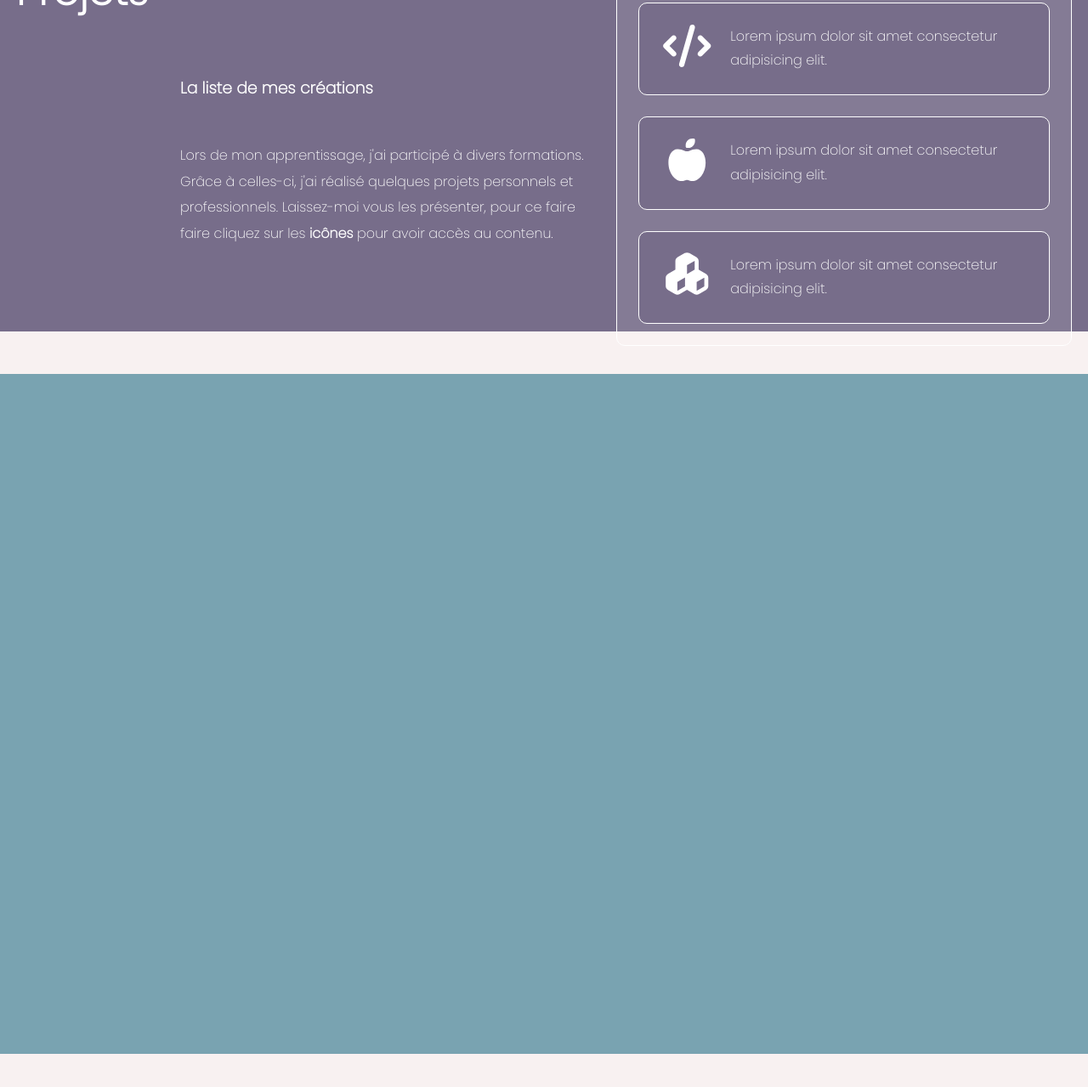
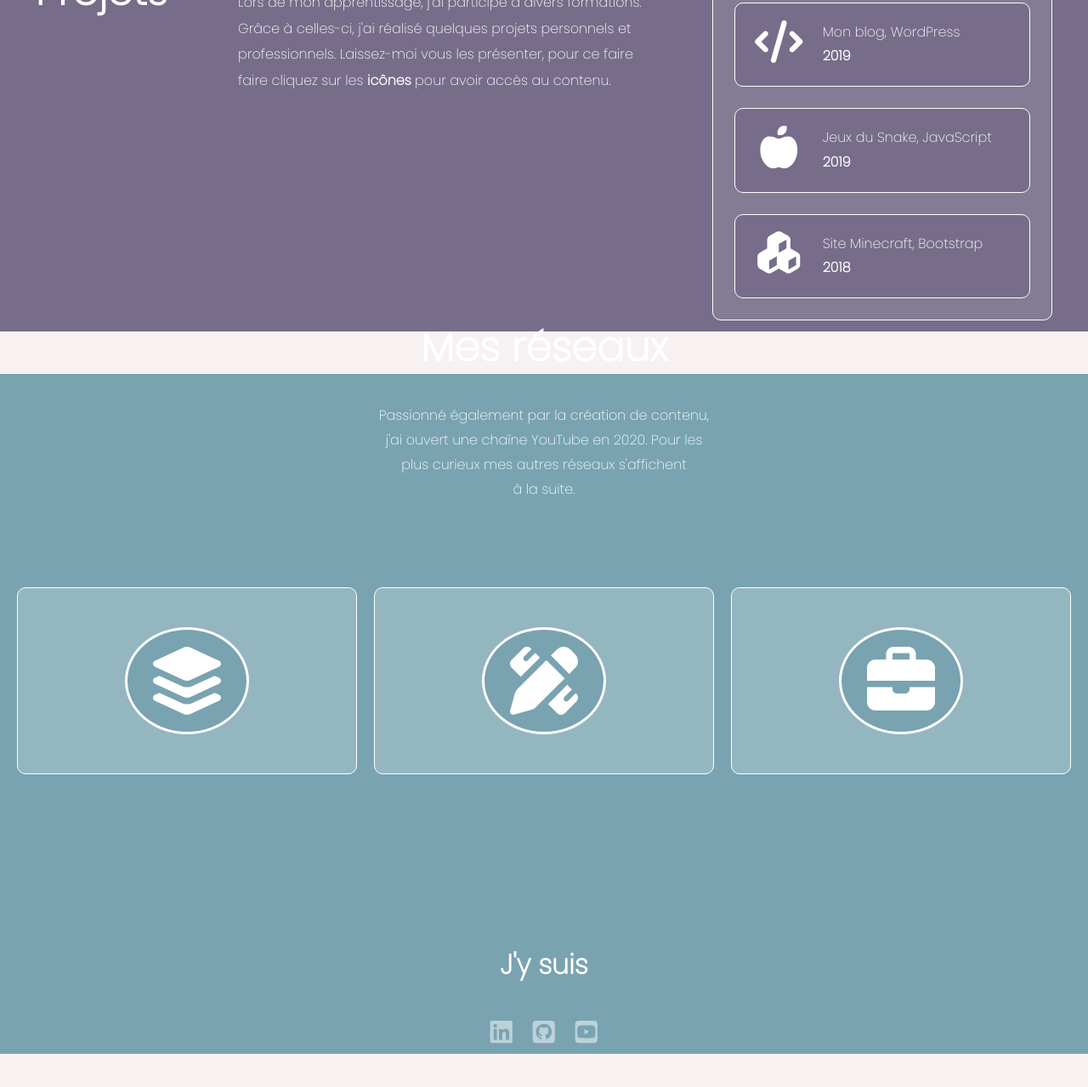
Before and after one commit to tomcodeur/portfolio_2021, a plain HTML site: page index.html in a window 1280 px wide. Shown: the part 2960-4239 px from the top of the page at 85% size. Before the commit the page ends 4200 px from the top, so only its background shows below. Drawn offline with Linux system fonts and the light colour scheme.

Commit message:
Ajout de la section réseaux sociaux

```diff
--- a/index.html
+++ b/index.html
@@ -71,38 +71,71 @@
         <div class="projects__gallery">
             <div class="projects__gallery block --un">
                 <a href="https://bopeep-co.com/" target="blank" title="Bopeep & Co"><i class="fas fa-baby"></i></a>
-                <p>Lorem ipsum dolor sit amet consectetur adipisicing elit.</p>
+                <p>Crèche bilingue, WordPress <br><b>2020</b></p>
             </div>
 
             <div class="projects__gallery block --deux">
                 <a href="https://nostalgic-nightingale-2863f5.netlify.app/" target="blank" title="App Météo"><i class="fas fa-cloud-sun-rain"></i></a>
-                <p>Lorem ipsum dolor sit amet consectetur adipisicing elit.</p>
+                <p>Application Météo, React <br><b>2020</b></p>
             </div>
 
             <div class="projects__gallery block --trois">
                 <a href="http://portfolio.tomcodeur.com/" target="blank" title="Portfolio 2020"><i class="fas fa-user-cog"></i></a>
-                <p>Lorem ipsum dolor sit amet consectetur adipisicing elit.</p>
+                <p>Portfolio, BULMA & SASS <br><b>2020</b></p>
             </div>
 
             <div class="projects__gallery block --quatre">
                 <a href="https://www.tomcodeur.com" target="blank" title="Mon blog""><i class="fas fa-code"></i></i></a>
-                <p>Lorem ipsum dolor sit amet consectetur adipisicing elit.</p>
+                <p>Mon blog, WordPress <br><b>2019</b></p>
             </div>
 
             <div class="projects__gallery block --cinq">
                 <a href="http://portfolio.tomcodeur.com/projects/snake-js/" target="blank" title="Jeu du Snake"><i class="fas fa-apple-alt"></i></a>
-                <p>Lorem ipsum dolor sit amet consectetur adipisicing elit.</p>
+                <p>Jeux du Snake, JavaScript <br><b>2019</b></p>
             </div>
 
             <div class="projects__gallery block --six">
                 <a href="http://portfolio.tomcodeur.com/projects/boots-mine/" target="blank" title="Minecraft - 2018"><i class="fas fa-cubes"></i></i></a>
-                <p>Lorem ipsum dolor sit amet consectetur adipisicing elit.</p>
+                <p>Site Minecraft, Bootstrap <br><b>2018</b></p>
             </div>
         </div>
     </section>
 
     <section id="networks" class="networks">
-
+        <h2 class="networks__title">Mes réseaux</h2>
+        <p class="networks__text">
+            Passionné également par la création de contenu,<br>
+            j'ai ouvert une chaîne YouTube en 2020. Pour les<br>
+            plus curieux mes autres réseaux s'affichent<br> à la
+            suite.
+        </p>
+        <div class="networks__videos">
+            <div class="networks__videos block --un">
+                <a href="https://www.youtube.com/embed/playlist?list=PLy1hoMTS0yE8mndWZSM0A3Q1Nv-9-VVk_" target='blank'>
+                    <i class="fas fa-layer-group"></i>
+                </a>
+                <p class="description"><b>Développement</b></p>
+            </div>
+            <div class="networks__videos block --deux">
+                <a href="https://www.youtube.com/embed/playlist?list=PLy1hoMTS0yE-qWqVBfIbefHBfD07rx3uf" target='blank'>
+                    <i class="fas fa-pencil-ruler"></i>
+                </a>
+                <p class="description"><b>Pratiquer</b></p>
+            </div>
+            <div class="networks__videos block --trois">
+                <a href="https://www.youtube.com/embed/playlist?list=PLy1hoMTS0yE_O-9ccnEAAQVChr5VSKe4Q" target='blank'>
+                    <i class="fas fa-briefcase"></i>
+                </a>
+                <p class="description"><b>Reconversion</b></p>
+            </div>
+        </div>
+        <h3 class="networks__title --small">J'y suis</h3>
+        <div class="networks__social">
+            <a href="https://www.linkedin.com/in/thomas-mercier-1104/" target="blank" title="Linkedin"><i class="fab fa-linkedin"></i></a>
+            <a href="https://github.com/tomcodeur" target="blank" title="Github"><i class="fab fa-github-square"></i></a>
+            <a href="https://www.youtube.com/c/tomcodeur" target="blank" title="YouTube"><i class="fab fa-youtube-square"></i></a>
+        </div>
+        <p class="footer__text">MERCIER Thomas - TomCodeur <b>2021</b></p>
     </section>
 
     <script src='js/main.js'></script>
--- a/sass/_5projects.scss
+++ b/sass/_5projects.scss
@@ -14,23 +14,24 @@
 
     &__content {
         align-self: flex-end;
-        margin-bottom: 50px;
+        padding-bottom: 30px;
     }
 
     &__gallery {
         align-self: center;
         flex-wrap: wrap;
-        width: 400;
-        height: auto;
+        width: 400px;
+        padding: 25px 25px;
         border: 1px solid white;
         border-radius: 10px;
-        padding: 25px 25px;
         background-color: rgba(255, 255, 255, 0.096);
         line-height: 1.8;
 
         &.block{
-            margin-bottom: 25px ;
+            margin-bottom: 25px;
+            padding: 20px 20px;
             background-color: #776d8a;
+            width: 348px;
 
             &.--six {
                 margin: 0;
@@ -62,4 +63,5 @@
 
 .content__text {
     line-height: 1.9;
+    margin-bottom: 220px;
 }
--- a/sass/_6networks.scss
+++ b/sass/_6networks.scss
@@ -1,5 +1,102 @@
 .networks {
-    width: 100%;
-    height: 100vh;
+    @include content-adjusted();
     background-color: #79a3b1;
+
+    &__title {
+        margin-bottom: 30px;
+        font-size: 3em;
+
+        &.--small {
+            font-size: 2em;
+            margin-bottom: 35px;
+        }
+    }
+
+    &__text {
+        text-align: center;
+        line-height: 1.8;
+        margin-bottom: 100px;
+    }
+
+    &__videos {
+        margin-bottom: 100px;
+        display: flex;
+
+
+        &.block {
+            width: 400px;
+            height: 220px;
+            border: 1px solid white;
+            border-radius: 10px;
+            margin-left: 10px;
+            margin-right: 10px;
+            justify-content: center;
+            align-items: center;
+            flex-direction: column;
+            background-color: rgba(255, 255, 255, 0.2);
+        }
+
+        &.block svg {
+            font-size: 80px;
+            border: 3px solid white;
+            border-radius: 50%;
+            padding: 20px 20px;
+            background-color: #79a3b1;
+
+            -webkit-filter: grayscale(0) blur(0px);
+            filter: grayscale(0) blur(0px);
+            -webkit-transition: all 0.5s ease;
+            transition: all 0.5s ease;
+        }
+
+        &.block svg:hover {
+            border-radius: 50%;  /* on arrondit l'image */
+            -webkit-transform: rotate(360deg); /* rotation de l'image */
+            transform: rotate(360deg);
+        }
+
+        &.block:hover > .description {
+            animation: my-animation 1s ease infinite;
+            display: flex;
+            opacity: 1;
+        }
+
+        &.block a {
+            color: white;
+        }
+
+        &.block p {
+            display: none;
+            margin-top: 25px;
+            text-align: center;
+        }
+
+    }
+
+    &__social {
+        width: 150px;
+        display: flex;
+        justify-content: space-around;
+        font-size: 30px;
+
+        & a {
+            color: white;
+            overflow: hidden;
+        }
+
+        & svg {
+            opacity: 0.5;
+        }
+
+        & svg:hover {
+            opacity: 1;
+        }
+    }
+
 }
+
+.footer__text {
+    margin-top: 50px;
+    font-size: 0.8em;
+    opacity: 0.5;
+}
```
Also changed, not shown: style.css, 2 other files.
